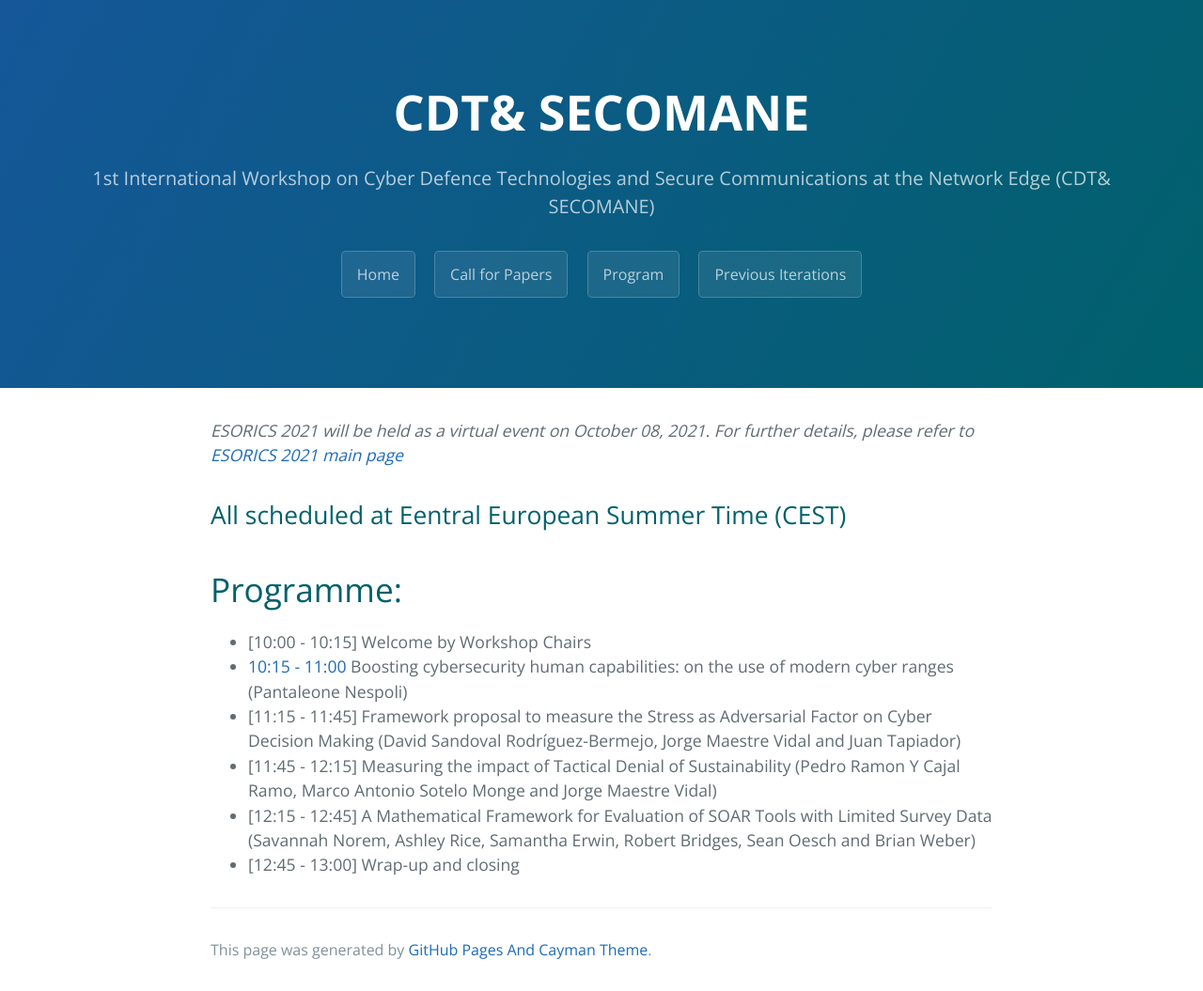
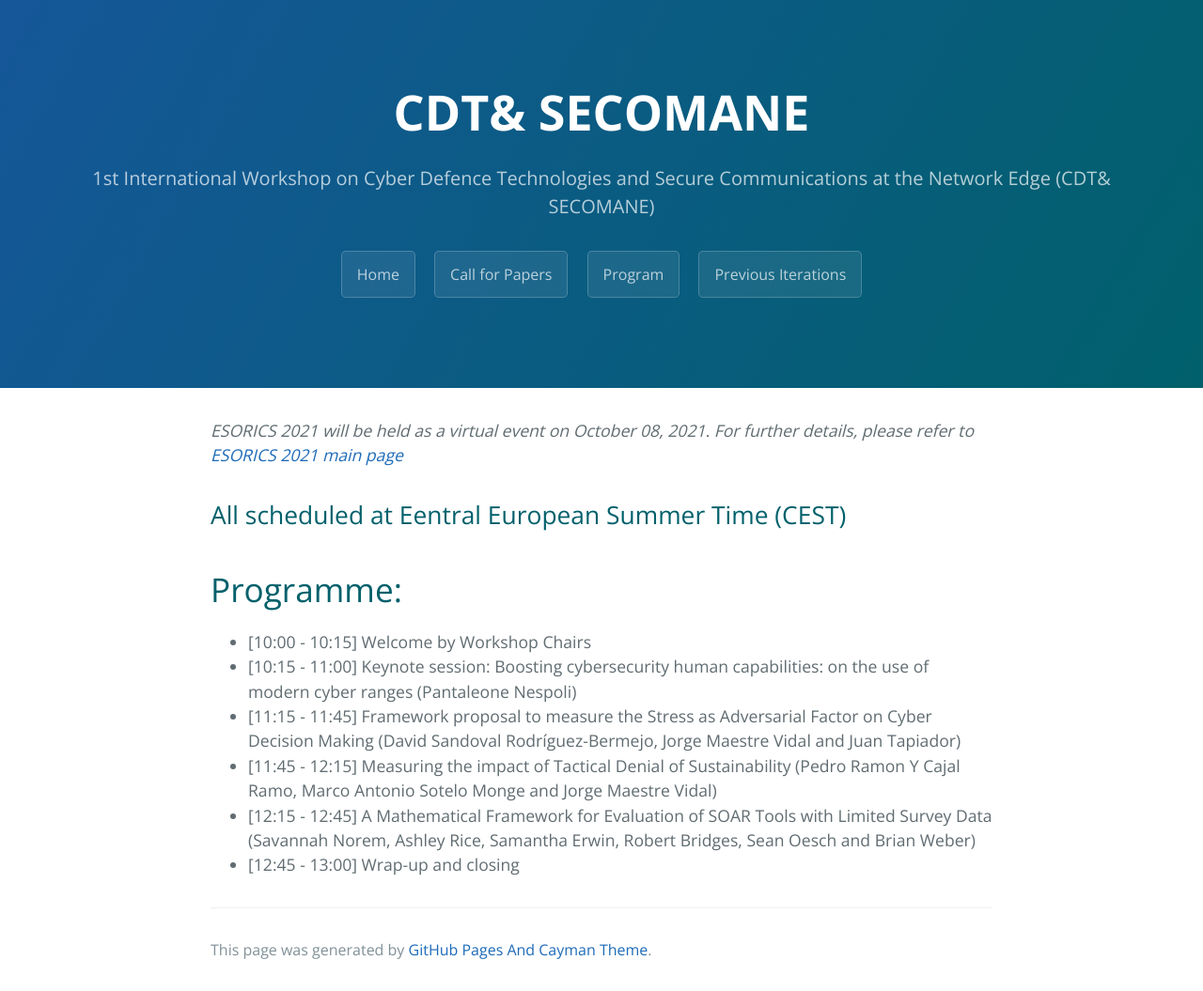
Before and after one commit to cdtsecomane/cdtsecomane.github.io, a Jekyll site: the page built from prog.md, in a window 1280 px wide. Shown: the whole page at 94% size. Built offline with Jekyll 4.4.1, drawn with Linux system fonts in a browser that asks for light colours.

Commit message:
Update prog.md

```diff
--- a/prog.md
+++ b/prog.md
@@ -6,7 +6,7 @@ layout: default
 ## All scheduled at Eentral European Summer Time (CEST)
 # Programme:
 * [10:00 - 10:15] Welcome by Workshop Chairs
-* [10:15 - 11:00](Keynote session) Boosting cybersecurity human capabilities: on the use of modern cyber ranges (Pantaleone Nespoli)
+* [10:15 - 11:00] Keynote session: Boosting cybersecurity human capabilities: on the use of modern cyber ranges (Pantaleone Nespoli)
 * [11:15 - 11:45] Framework proposal to measure the Stress as Adversarial Factor on Cyber Decision Making (David Sandoval Rodríguez-Bermejo, Jorge Maestre Vidal and Juan Tapiador)
 * [11:45 - 12:15] Measuring the impact of Tactical Denial of Sustainability (Pedro Ramon Y Cajal Ramo, Marco Antonio Sotelo Monge and Jorge Maestre Vidal)
 * [12:15 - 12:45] A Mathematical Framework for Evaluation of SOAR Tools with Limited Survey Data (Savannah Norem, Ashley Rice, Samantha Erwin, Robert Bridges, Sean Oesch and Brian Weber)
```
